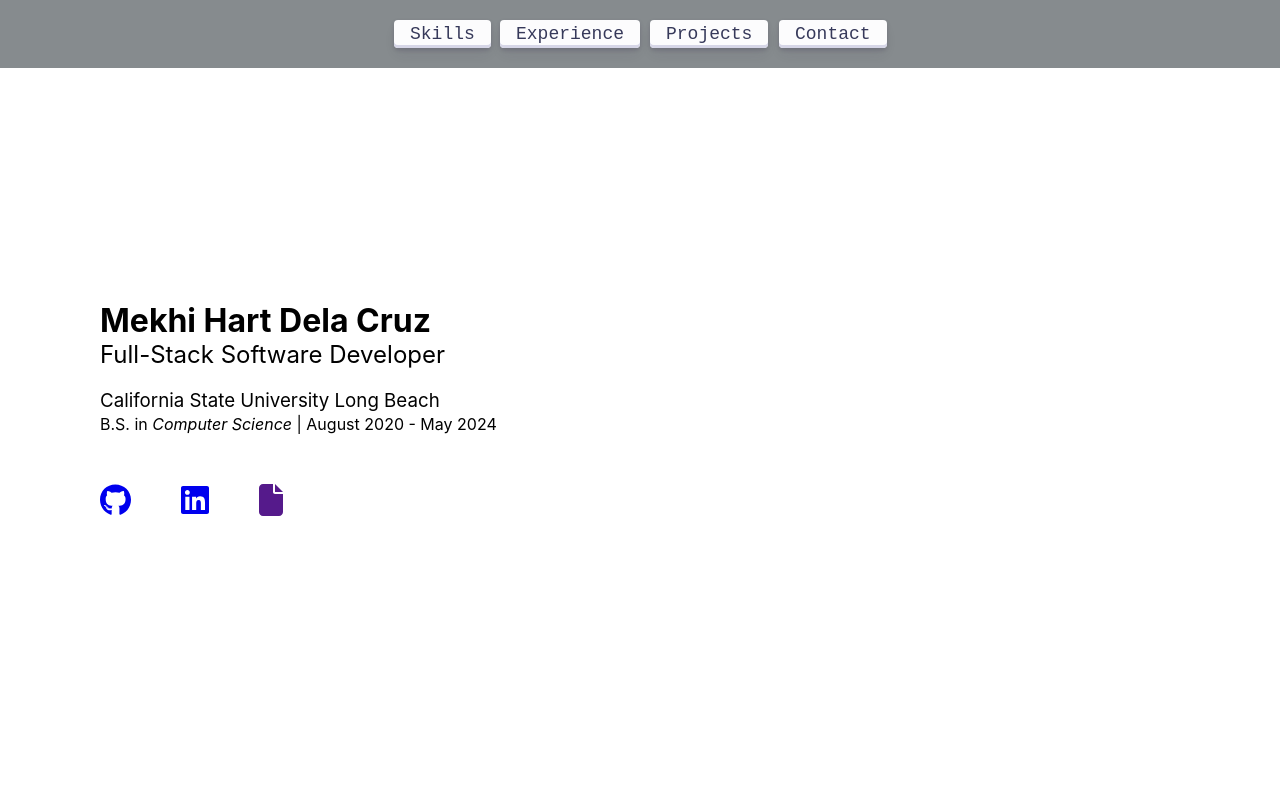
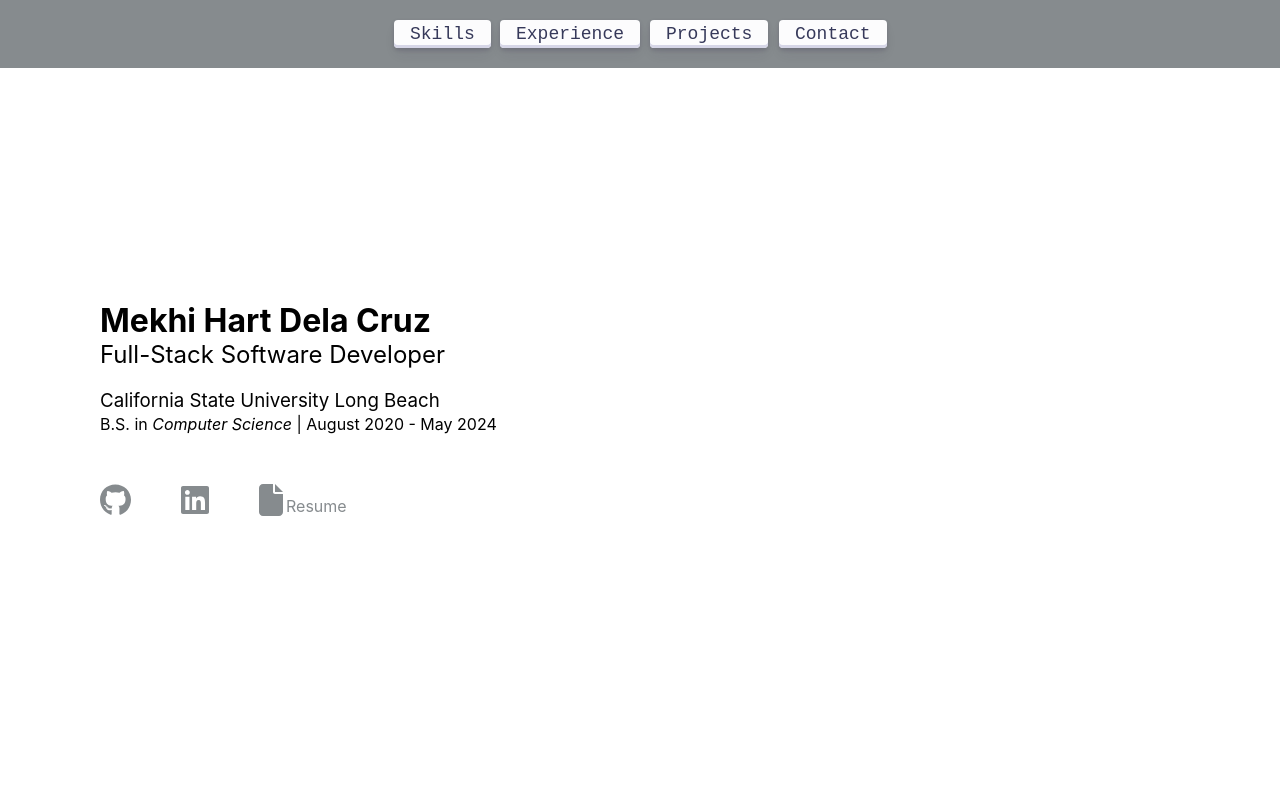
Before and after one commit to MekhiHart/portfolio, a React (Create React App) app: page / in a window 1280 px wide. Shown: the top 800 px of the page. Built offline with nearby package versions, Linux system fonts and the light colour scheme.

Commit message:
made changes on hero links, and added resume link

```diff
--- a/src/Components/Hero.jsx
+++ b/src/Components/Hero.jsx
@@ -15,7 +15,7 @@ export default function Hero(){
         <div className="hero--links" style={{marginTop:"50px"}}>
             <a href="https://github.com/MekhiHart" target='_blank'><FontAwesomeIcon icon={faGithub} size='2x'/></a>
             <a href="https://www.linkedin.com/in/mekhihart-delacruz/" target='_blank'><FontAwesomeIcon icon={faLinkedin} size='2x'/></a>
-            <a href="" target='_blank'><FontAwesomeIcon icon={faFile} size='2x'/></a>
+            <a id="resume" href="https://drive.google.com/file/d/12Kqr3mP8Z75CRPphWRdP-PGQisb6zUsJ/view?usp=sharing" target='_blank'><FontAwesomeIcon icon={faFile} size='2x'/><span style={{marginLeft:"3px"}} >Resume</span></a>
         </div>
 
     </div>
--- a/src/index.css
+++ b/src/index.css
@@ -74,6 +74,11 @@ nav a:hover:before {
 #nav, .hero--links{
   transition: 0.5s;
 }
+
+.hero--links > *{
+  color:#868B8E
+}
+
 
 .hero--container{
   padding-left: 100px;
@@ -270,3 +275,12 @@ nav a:hover:before {
   box-shadow: #D6D6E7 0 3px 7px inset;
   transform: translateY(2px);
 }
+
+
+#resume{
+  text-decoration: none;
+}
+
+#resume:hover{
+  text-decoration: underline;
+}
```
